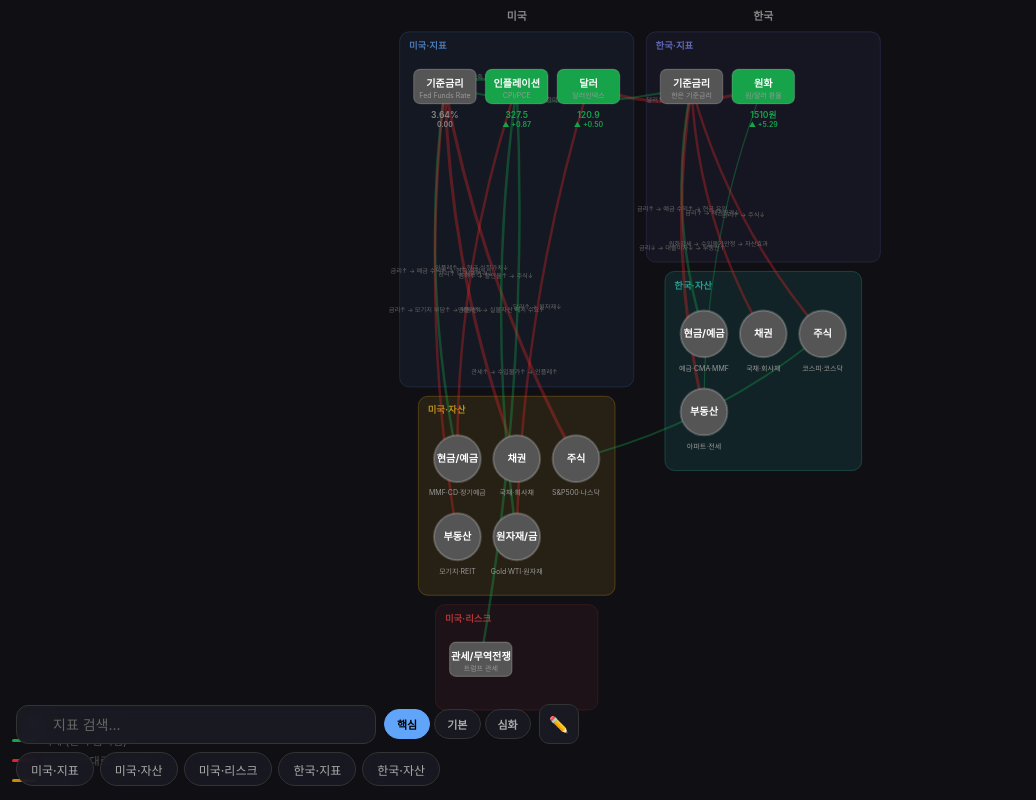
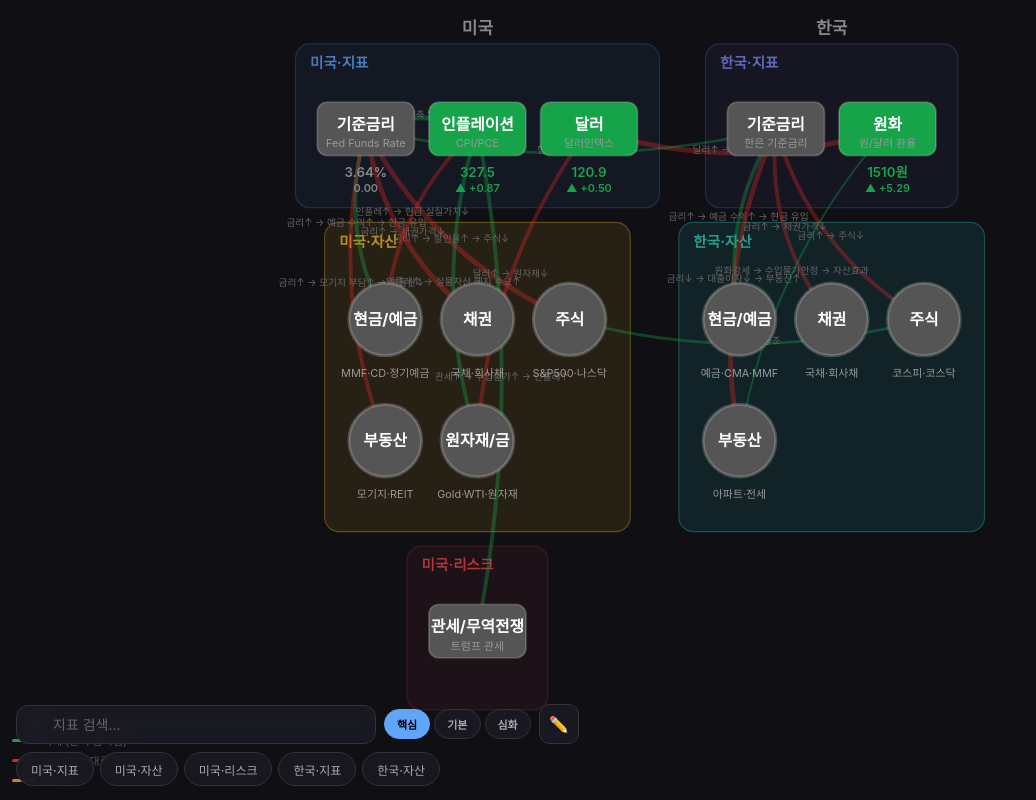
Before and after one commit to machomehe/economic-map, a plain HTML site: page index.html in a window 1280 px wide. Shown: the whole page, without its empty margins (0-1036 px from the left). Drawn offline with nearby package versions, Linux system fonts and the light colour scheme; a web font is replaced by a local one.

Commit message:
fix: 레벨 변경 시 레이아웃 전체 재계산
- 핵심→기본→심화 전환 시 박스 크기, 노드 위치, 컬럼 너비 동적 재계산
- 보이는 노드만으로 그리드 재배치 (숨겨진 노드는 화면 밖)
- 박스/헤더 SVG 위치도 함께 업데이트
- 레벨 변경 시 자동 fit-to-view 애니메이션

Co-Authored-By: Claude Opus 4.6 (1M context) <noreply@anthropic.com>

```diff
--- a/index.html
+++ b/index.html
@@ -371,8 +371,9 @@ html,body{
   // ============================================================
   colInfo.forEach(col=>{
     zoomG.append('text')
+      .attr('class','col-header')
       .attr('x', col.centerX)
-      .attr('y', col.y - 15)
+      .attr('y', col.y - 8)
       .attr('text-anchor', 'middle')
       .attr('fill', '#888')
       .attr('font-size', '14px')
@@ -521,20 +522,84 @@ html,body{
   });
 
   function applyLevel(){
+    // 1) 노드/링크 표시/숨기기
     nodeEls.each(function(d){
-      const visible = d.level <= currentLevel;
-      d3.select(this).style('display', visible ? null : 'none');
+      d3.select(this).style('display', d.level<=currentLevel ? null : 'none');
     });
     linkEls.each(function(l){
-      const sVis = l.source.level <= currentLevel;
-      const tVis = l.target.level <= currentLevel;
-      d3.select(this).style('display', (sVis && tVis) ? null : 'none');
+      d3.select(this).style('display', (l.source.level<=currentLevel && l.target.level<=currentLevel) ? null : 'none');
     });
-    // 카테고리 박스 — 해당 레벨에 표시할 노드가 없으면 숨기기
+
+    // 2) 레이아웃 재계산 — 보이는 노드만으로 박스 크기/위치 다시 계산
+    colDef.forEach(col=>{
+      col.cats.forEach(cat=>{
+        if(!catNodes[cat]||!boxInfo[cat]) return;
+        const visNodes = catNodes[cat].filter(n=>n.level<=currentLevel);
+        const isA = cat.includes('자산');
+        const spX = isA ? 76 : 92;
+        const spY = isA ? 100 : 80;
+        const cols = Math.min(visNodes.length||1, 3);
+        const rows = Math.max(1, Math.ceil(visNodes.length/cols));
+        const info = boxInfo[cat];
+        info.w = boxPadX*2 + cols*spX;
+        info.h = boxPadTop + rows*spY + boxPadBot;
+        info.cols = cols; info.rows = rows; info.spX = spX; info.spY = spY;
+      });
+    });
+
+    // 컬럼 크기 재계산
+    colInfo.forEach(col=>{
+      const vc = col.cats.filter(c=>catNodes[c]&&catNodes[c].some(n=>n.level<=currentLevel));
+      col.width = vc.length ? Math.max(...vc.map(c=>boxInfo[c].w)) : 0;
+      col.height = vc.reduce((s,c,i)=>s+boxInfo[c].h+(i>0?boxGap:0),0);
+    });
+    let cx2=0;
+    colInfo.forEach(col=>{col.x=cx2;col.y=headerSpace;col.centerX=col.x+col.width/2;cx2+=col.width+colGap});
+
+    // 박스 및 노드 위치 재계산
+    colInfo.forEach(col=>{
+      let by=col.y;
+      col.cats.forEach(cat=>{
+        const visNodes = catNodes[cat]?catNodes[cat].filter(n=>n.level<=currentLevel):[];
+        if(!visNodes.length) return;
+        const info=boxInfo[cat];
+        info.x=col.x+(col.width-info.w)/2;
+        info.y=by;
+        visNodes.forEach((n,ni)=>{
+          const c=ni%info.cols, r=Math.floor(ni/info.cols);
+          n.x=info.x+boxPadX+info.spX/2+c*info.spX;
+          n.y=info.y+boxPadTop+info.spY/2+r*info.spY;
+        });
+        // 숨겨진 노드는 화면 밖으로
+        if(catNodes[cat]) catNodes[cat].filter(n=>n.level>currentLevel).forEach(n=>{n.x=-9999;n.y=-9999});
+        by+=info.h+boxGap;
+      });
+    });
+
+    // 3) SVG 업데이트
+    nodeEls.attr('transform',d=>`translate(${d.x},${d.y})`);
+    updateLinks();
+
+    // 4) 박스 업데이트
     boxG.selectAll('.cat-group').each(function(dd){
-      const hasVisible = catNodes[dd.cat] && catNodes[dd.cat].some(n => n.level <= currentLevel);
-      d3.select(this).style('display', hasVisible ? null : 'none');
+      const info=boxInfo[dd.cat];
+      const hasVis=catNodes[dd.cat]&&catNodes[dd.cat].some(n=>n.level<=currentLevel);
+      d3.select(this).style('display',hasVis?null:'none');
+      if(hasVis&&info){
+        d3.select(this).select('.cat-box').attr('x',info.x).attr('y',info.y).attr('width',info.w).attr('height',info.h);
+        d3.select(this).select('.cat-label').attr('x',info.x+12).attr('y',info.y+20);
+      }
     });
+
+    // 5) 컬럼 헤더 위치 업데이트
+    zoomG.selectAll('.col-header').data(colInfo).attr('x',d=>d.centerX).attr('y',d=>d.y-8);
+
+    // 6) fit to view
+    const tw2=cx2-colGap, th2=Math.max(...colInfo.map(c=>c.height))+headerSpace;
+    const sx2=(W-padX*2)/tw2, sy2=(H-padTop-padBot)/th2;
+    const sc2=Math.min(sx2,sy2);
+    const tx2=(W-tw2*sc2)/2, ty2=padTop+((H-padTop-padBot)-th2*sc2)/2;
+    svg.transition().duration(400).call(zoomBeh.transform,d3.zoomIdentity.translate(tx2,ty2).scale(sc2));
   }
 
   // 초기 레벨 적용
```
